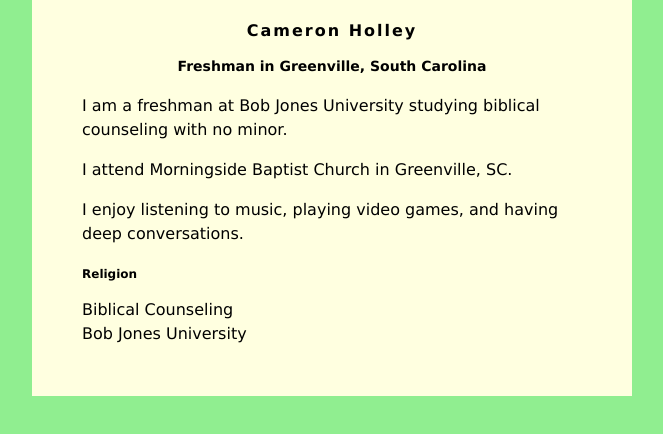
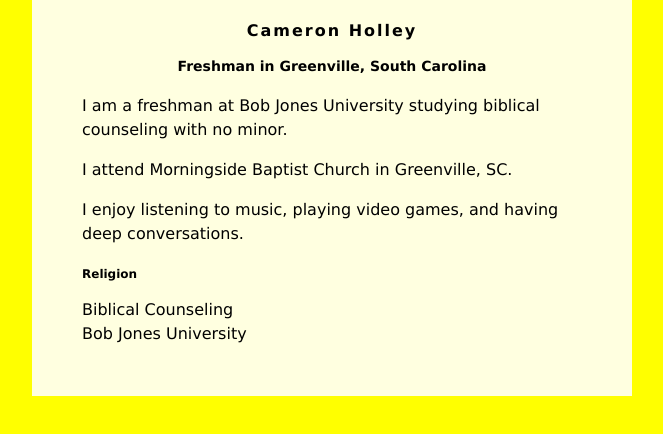
Before and after one commit to Satyr-Legz/Satyr-Legz.github.io, a plain HTML site: page indux.html in a window 1280 px wide. Shown: the whole page, without its empty margins (308-971 px from the left). Drawn offline with Linux system fonts and the light colour scheme.

Commit message:
Update indux.html

```diff
--- a/indux.html
+++ b/indux.html
@@ -2,9 +2,10 @@
 <head>
 <style>
 body {
-    background: lightgreen;
+    background: Yellow;
     font-family: Verdana;
 }
+
 #content {
     background: lightyellow;
     min-width: 200px;
```
